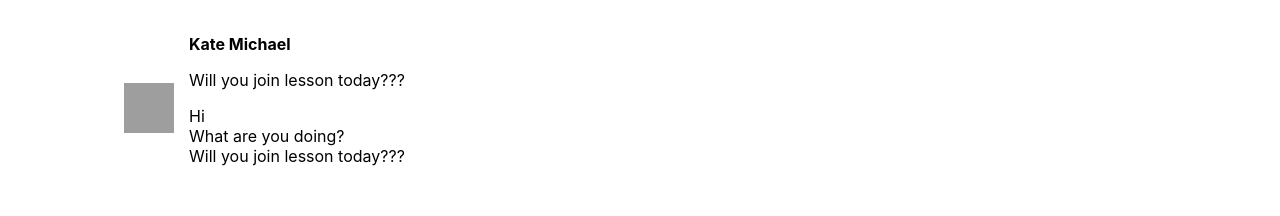
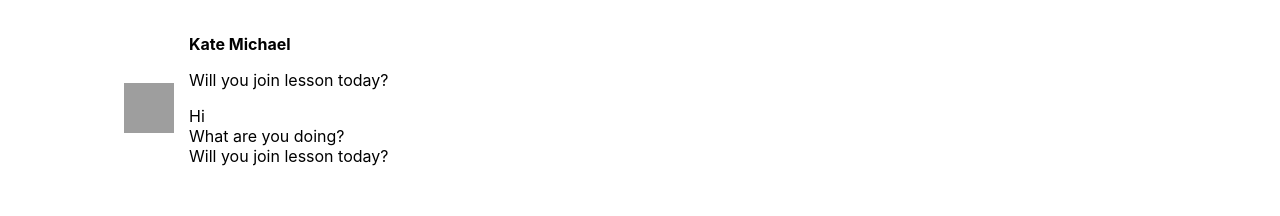
Before and after one commit to Alonasa/super-sales, a React (Create React App) app: page /messages in a window 1280 px wide. Shown: the part 426-642 px from the top of the page. Built offline with nearby package versions, Linux system fonts and the light colour scheme; grey boxes are pictures that could not be loaded.

Commit message:
moved messages in own datastructure

```diff
--- a/src/components/MessagesPage/Messages/Messages.tsx
+++ b/src/components/MessagesPage/Messages/Messages.tsx
@@ -23,12 +23,8 @@ const data: Array<DataType> = [
   {id: ID3}
 ]
 
-const dialogsData = {
-  [ID1]: [{
-	firstName: 'Bob',
-	secondName: 'Michael',
-	isOnline: false,
-	messages: [
+const messages:MessageType[][] = [
+  [
 	{
 	  id: v1(),
 	  message: 'Hi'
@@ -38,13 +34,8 @@ const dialogsData = {
 	  message: 'What are you doing?',
 	},
 	{id: v1(), message: 'Will you join lesson today?'},
-	]
-  }],
-  [ID2]: [{
-	firstName: 'Anna',
-	secondName: 'Michael',
-	isOnline: true,
-	messages: [
+  ],
+  [
 	{
 	  id: v1(),
 	  message: 'Hi'
@@ -53,21 +44,39 @@ const dialogsData = {
 	  id: v1(),
 	  message: 'What are you doing?',
 	},
+	{id: v1(), message: 'Will you join lesson today?'},
+  ],
+  [
 	{
 	  id: v1(),
-		message: 'Will you join lesson today?'
+	  message: 'Hi'
 	},
+	{
+	  id: v1(),
+	  message: 'What are you doing?',
+	},
+	{id: v1(), message: 'Will you join lesson today?'},
+  ],
 ]
+
+const dialogsData = {
+  [ID1]: [{
+	firstName: 'Bob',
+	secondName: 'Michael',
+	isOnline: false,
+	messages: messages[0]
+  }],
+  [ID2]: [{
+	firstName: 'Anna',
+	secondName: 'Michael',
+	isOnline: true,
+	messages: messages[1]
   }],
   [ID3]: [{
 	firstName: 'Kate',
 	secondName: 'Michael',
 	isOnline: false,
-	messages: [
-	  {id: v1(), message: 'Hi'},
-	  {id: v1(), message: 'What are you doing?',},
-	  {id: v1(), message: 'Will you join lesson today???'},
-	]
+	messages: messages[2]
   }],
 }
 
```
Lines whose indentation alone changed are shown as unchanged.
